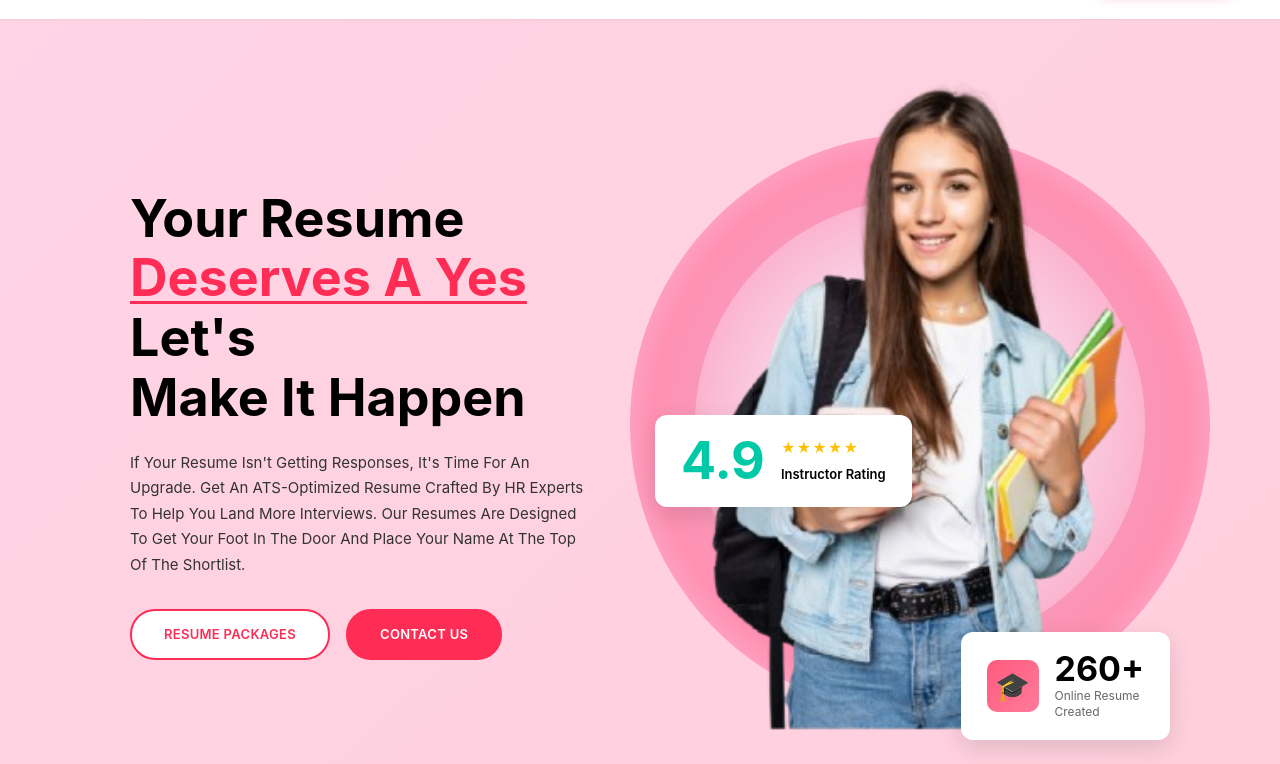
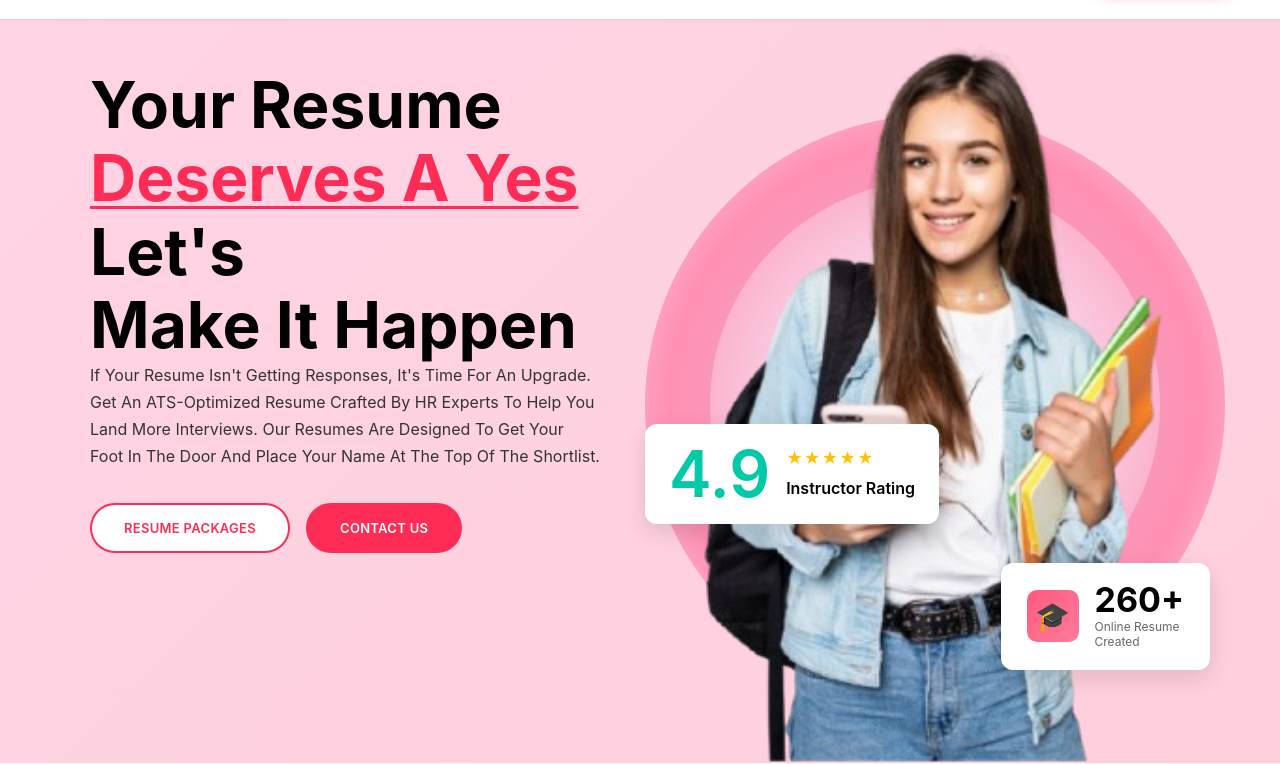
Before and after one commit to gouravgodla/assignment-1, a plain HTML site: page index.html in a window 1280 px wide. Shown: the part 73-837 px from the top of the page. Drawn offline with Linux system fonts and the light colour scheme.

Commit message:
fix-error

```diff
--- a/index.html
+++ b/index.html
@@ -138,24 +138,32 @@
       .hero {
         background: linear-gradient(135deg, #ffd4e5 0%, #ffcfdd 100%);
         padding: auto;
+        padding-bottom: 0px;
+
         position: relative;
         overflow: hidden;
+        margin-bottom: -9px;
       }
 
       .hero-container {
         max-width: 1100px;
         margin: auto;
-        padding: 40px;
+
+        padding: 0px;
+        padding-bottom: 0px;
         display: grid;
         grid-template-columns: 1fr 1fr;
-        gap: 100px;
+        gap: 80px;
         align-items: center;
+        padding-bottom: 0px;
+        margin-bottom: -9px;
       }
 
       .hero-content h1 {
-        font-size: 52px;
+        font-size: 64px;
         line-height: 1.15;
-        margin-bottom: 22px;
+        /* margin-bottom: 22px; */
+        margin-top: -170px;
         color: #000;
         font-weight: 700;
       }
@@ -168,7 +176,7 @@
       }
 
       .hero-description {
-        font-size: 15px;
+        font-size: 16px;
         color: #333;
         margin-bottom: 32px;
         line-height: 1.7;
@@ -226,14 +234,17 @@
         display: flex;
         justify-content: flex-end;
         align-items: center;
-        margin-bottom: 0px;
+
+        padding-bottom: 0px;
+        margin-bottom: -9px;
       }
 
       .hero-image-wrapper {
         position: relative;
         width: 100%;
-        max-width: 650px;
+        max-width: 900px;
         padding-bottom: 0px;
+        margin-bottom: -9px;
       }
 
       /* Circle background decoration - double circles */
@@ -255,6 +266,8 @@
         left: 50%;
         transform: translate(-50%, -50%);
         z-index: 1;
+        margin-bottom: -9px;
+        padding-bottom: 0px;
       }
 
       .hero-image-wrapper::after {
@@ -273,6 +286,8 @@
         left: 50%;
         transform: translate(-50%, -50%);
         z-index: 1;
+        padding-bottom: 0px;
+        margin-bottom: -9px;
       }
 
       .student-image {
@@ -281,18 +296,20 @@
         display: block;
         position: relative;
         z-index: 2;
-        max-height: 800px;
+        max-height: 900px;
         object-fit: contain;
+        margin-bottom: -39px;
+        padding-bottom: 0px;
       }
 
       /* Rating Badge - positioned on image */
       .rating-badge {
         position: absolute;
-        top: 55%;
+        top: 59%;
         left: -35px;
         transform: translateY(-50%);
         background: white;
-        padding: 20px 26px;
+        padding: 18px 24px;
         border-radius: 12px;
         box-shadow: 0 8px 24px rgba(0, 0, 0, 0.12);
         display: flex;
@@ -302,8 +319,8 @@
       }
 
       .rating-number {
-        font-size: 52px;
-        font-weight: 700;
+        font-size: 64px;
+        font-weight: 600;
         color: #00c9a7;
         line-height: 1;
       }
@@ -316,12 +333,12 @@
 
       .stars {
         color: #ffc107;
-        font-size: 14px;
+        font-size: 16px;
         letter-spacing: 1px;
       }
 
       .rating-text {
-        font-size: 13px;
+        font-size: 16px;
         color: #000;
         font-weight: 600;
         white-space: nowrap;
@@ -330,7 +347,7 @@
       /* Stats Badge */
       .stats-badge {
         position: absolute;
-        bottom: 50px;
+        bottom: 120px;
         right: -20px;
         background: white;
         padding: 20px 26px;
```
